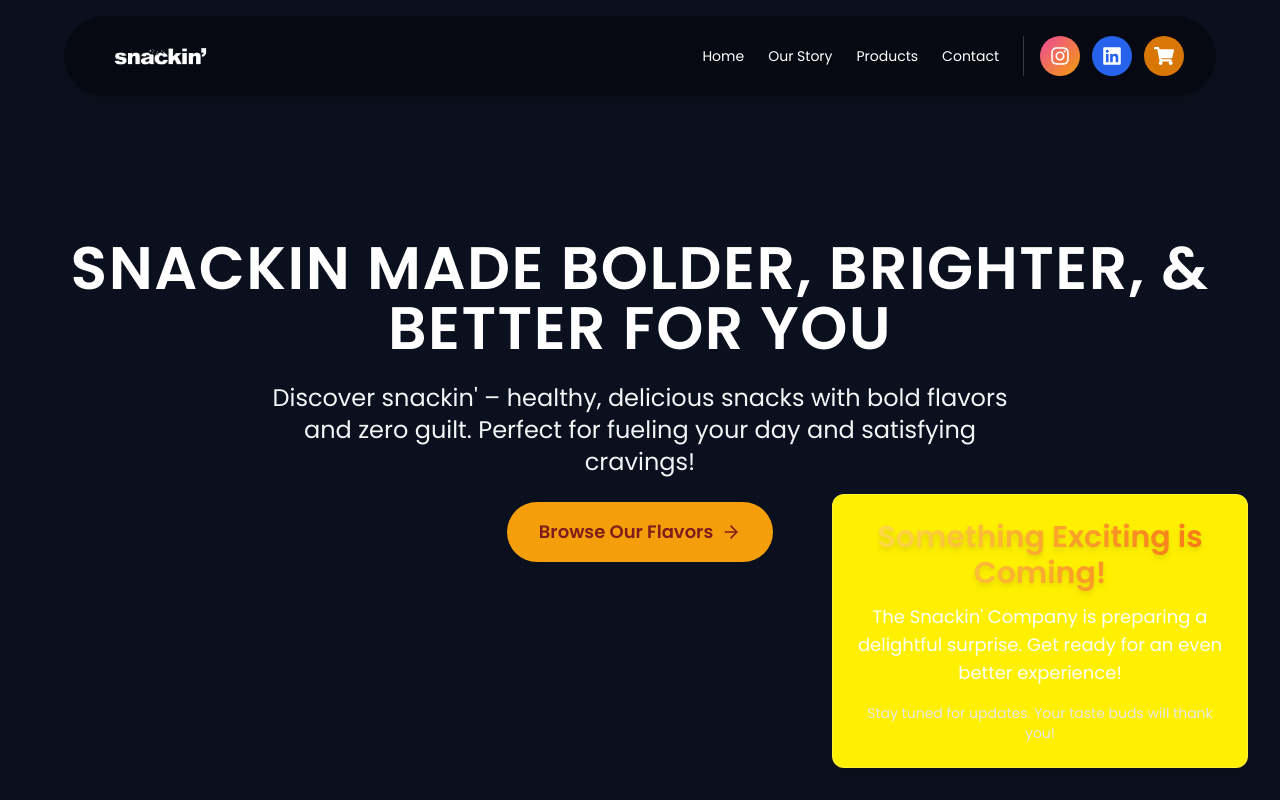
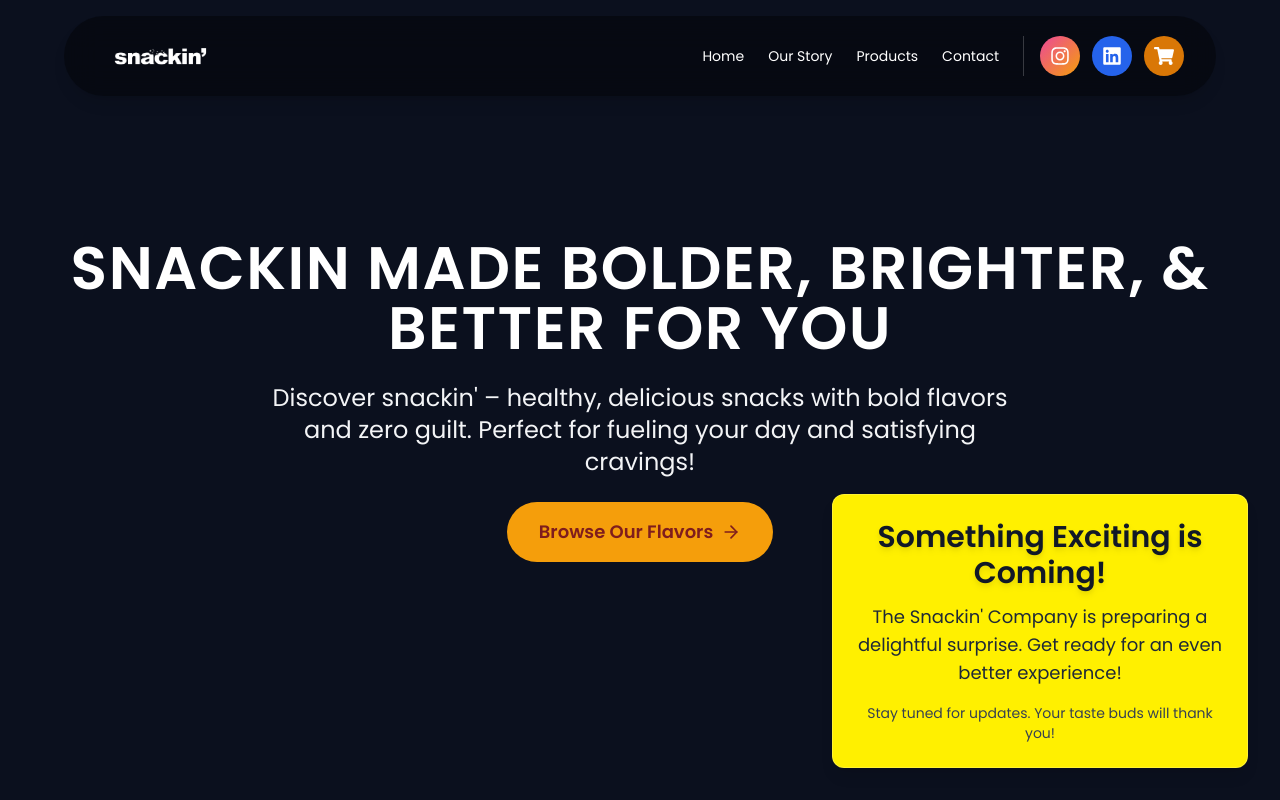
Before and after one commit to snackin123/snackin25, a Next.js app: page / in a window 1280 px wide. Shown: the top 800 px of the page. Built offline with nearby package versions, Linux system fonts and the light colour scheme.

Commit message:
style(MarketingPopup): update text colors for better readability
Changed text colors from gradient/transparent to solid grayscale tones to improve readability while maintaining visual hierarchy

```diff
--- a/app/components/MarketingPopup/MarketingPopup.tsx
+++ b/app/components/MarketingPopup/MarketingPopup.tsx
@@ -6,14 +6,14 @@ const MarketingPopup: React.FC = () => {
   return (
     <div className="fixed bottom-4 right-4 z-[9999] p-4 max-w-sm w-full md:max-w-md pointer-events-none">
       <div className="animate-rainbow p-6 rounded-xl shadow-lg text-center text-white border border-white border-opacity-20 pointer-events-auto transform transition-all duration-300 hover:scale-105">
-        <h2 className="text-2xl md:text-3xl font-extrabold mb-3 text-transparent bg-clip-text bg-gradient-to-r from-yellow-300 to-orange-500 drop-shadow-md">
+        <h2 className="text-2xl md:text-3xl font-extrabold mb-3 text-gray-900 drop-shadow-md">
           Something Exciting is Coming!
         </h2>
-        <p className="text-base md:text-lg mb-4 font-medium leading-relaxed">
+        <p className="text-base md:text-lg mb-4 font-medium leading-relaxed text-gray-800">
           The Snackin' Company is preparing a delightful surprise.
           Get ready for an even better experience!
         </p>
-        <p className="text-sm text-gray-200">
+        <p className="text-sm text-gray-700">
           Stay tuned for updates. Your taste buds will thank you!
         </p>
       </div>
```
